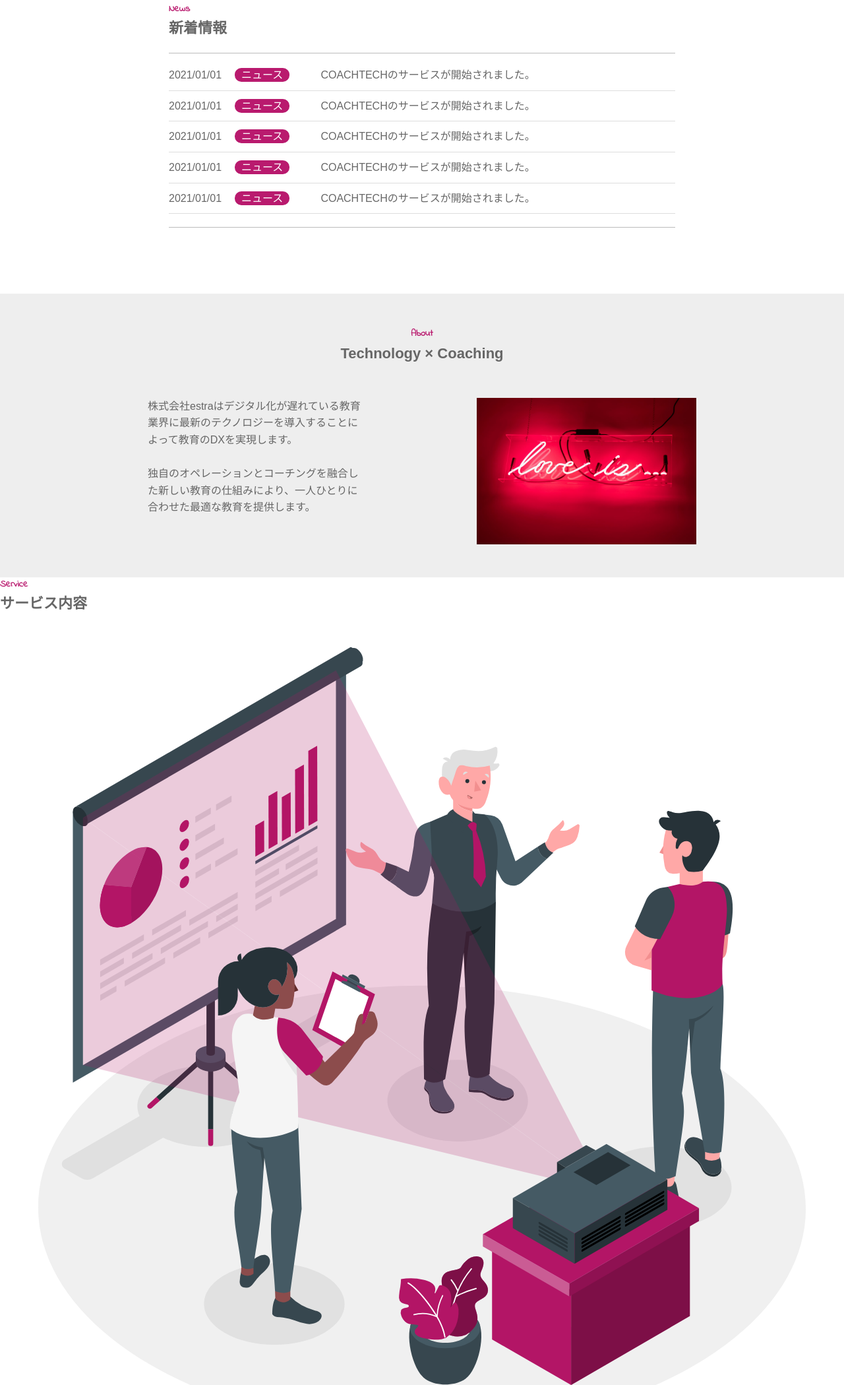
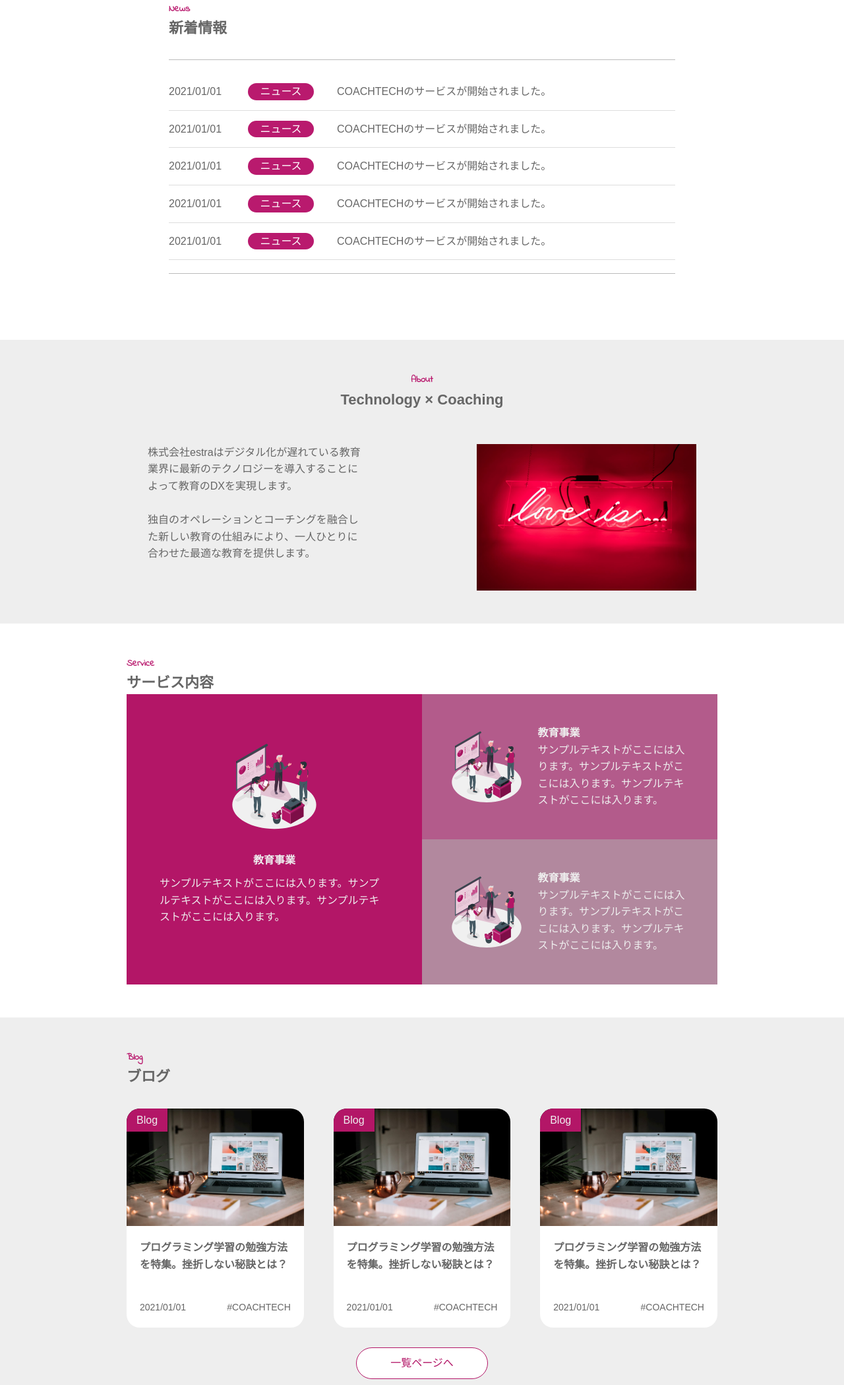
Before and after one commit to fulong-yuri18/coachtech, a plain HTML site: page 20210501_haruyama/index.html in a window 1280 px wide. Shown: the part 655-2754 px from the top of the page at 66% size. Drawn offline with Linux system fonts and the light colour scheme.

Commit message:
About以降を作成・フォルダ名を変更

```diff
--- a/202104XX_haruyama/css/style.css
+++ /dev/null
@@ -1,206 +0,0 @@
-/**
- *  Foundation
- * ========================== */
-
-/**
- *  Layout
- * ========================== */
-
-/* Header */
-.l-header{
-	justify-content: space-between;
-	align-items: center;
-	width: 100%;
-	padding: 0 30px;
-}
-
-/* Main */
-.l-main{
-	width: 100%;
-}
-
-/* Footer */
-.l-footer{
-	width: 100%;
-}
-
-/*  Object
- *  ========================== */
-
-/* Component ------------ */
-.c-h2{
-	font-size: 2.2rem;
-	font-weight: bold;
-}
-
-/* Project -------------- */
-
-/* ttlクラスbeforeフォント指定 */
-.p-news__ttl::before,
-.p-about__ttl::before,
-.p-service__ttl::before,
-.p-blog__ttl::before,
-.p-company__ttl::before{
-	display: block;
-	color:#B91A6E;
-	font-size: 1.4rem;
-	font-family: 'Indie Flower', cursive;
-}
-
-/* Header */
-
-.p-header__ttl a img{
-	width: 150px;
-}
-
-.p-header__nav{
-	padding: 20px 0;
-	width: 400px;
-}
-
-.p-header__nav ul{
-	justify-content: space-between;
-}
-
-/* FristView */
-
-.p-firstview{
-	padding: 100px 200px;
-	margin-bottom: 100px;
-	background: top right/60% url("../img/firstview.jpg") no-repeat;
-}
-
-.p-firstview__en--1, .p-firstview__en--2{
-	color:#B91A6E;
-	font-family: 'Indie Flower', cursive;
-	font-size: 6rem;
-	font-weight: bold;
-}
-
-.p-firstview__en--1 span{
-	color:#4FADB5;
-}
-
-.p-firstview__en--2{
-	padding-bottom: 20px;
-}
-
-.p-firstview__jpn{
-	color:#B91A6E;
-	font-size: 2rem;
-	font-weight: bold;
-}
-
-.p-firstview__jpn span{
-	color:#4FADB5;
-}
-
-.p-firstview__jpn::after{
-	display: block;
-	content: "Educational Technology Company\A estra inc since 2019";
-	font-size: 1.5rem;
-	font-weight: normal;
-	color: #666;
-	white-space: pre;
-}
-
-/* News */
-
-.p-news{
-	width: 60%;
-	padding-bottom: 100px;
-	margin: auto;
-}
-
-.p-news__ttl{
-	padding-bottom: 20px;
-	margin-bottom: 10px;
-	border-bottom: 1.5px solid #BBB;
-}
-
-.p-news__ttl::before{
-	content: 'News';
-}
-
-.p-news__list{
-	padding-bottom: 20px;
-	border-bottom: 1.5px solid #BBB;
-}
-
-.p-news__list dt{
-	width: 30%;
-	padding: 10px 0;
-	border-bottom: 1px solid #DDD;
-}
-
-.p-news__list dt::after{
-	margin-left: 20px;
-	padding: 2px 10px;
-	border-radius: 10px;
-	content: 'ニュース';
-	background: #B91A6E;
-	color: #FFF;
-}
-
-.p-news__list dd{
-	width: 70%;
-	padding: 10px 0;
-	border-bottom: 1px solid #DDD;
-}
-
-/* About */
-
-.p-about{
-	background-color: #EEE;
-	margin: auto;
-	padding-bottom: 50px;
-}
-
-.p-about__ttl{
-	text-align: center;
-	padding: 50px 0;
-}
-
-.p-about__ttl::before{
-	content: 'About';
-}
-
-.p-about__wrap{
-	margin: auto;
-	width: 65%;
-	justify-content: space-between;
-}
-
-.p-about__cont{
-	width: 40%;
-}
-
-.p-about__img{
-	width: 40%;
-}
-
-/* Service */
-
-.p-service__ttl::before{
-	content: 'Service';
-}
-
-/* Blog */
-
-.p-blog h2::before{
-	content: 'Blog';
-}
-
-/* Company */
-
-.p-company__ttl::before{
-	content: 'Company';
-}
-
-/* Footer */
-
-/* Utility -------------- */
-.u-flex{
-	display: flex;
-	flex-wrap: wrap;
-}
--- /dev/null
+++ b/20210501_haruyama/css/style.css
@@ -0,0 +1,461 @@
+/**
+ *  Foundation
+ * ========================== */
+
+/**
+ *  Layout
+ * ========================== */
+
+/* Header */
+.l-header{
+	justify-content: space-between;
+	align-items: center;
+	width: 100%;
+	padding: 0 30px;
+}
+
+/* Main */
+.l-main{
+	width: 100%;
+}
+
+/* Footer */
+.l-footer{
+	width: 100%;
+	padding: 20px 0;
+	background: #EEE;
+	text-align: center;
+}
+
+/*  Object
+ *  ========================== */
+
+/* Component ------------ */
+.c-h2{
+	font-size: 2.2rem;
+	font-weight: bold;
+}
+
+/* Project -------------- */
+
+/* ttlクラスbeforeフォント指定 */
+.p-news__ttl::before,
+.p-about__ttl::before,
+.p-service__ttl::before,
+.p-blog__ttl::before,
+.p-company__ttl::before{
+	display: block;
+	color:#B91A6E;
+	font-size: 1.4rem;
+	font-family: 'Indie Flower', cursive;
+}
+
+/* Header */
+
+.p-header__ttl a img{
+	width: 150px;
+}
+
+.p-header__nav{
+	padding: 20px 0;
+	width: 400px;
+}
+
+.p-header__nav ul{
+	justify-content: space-between;
+}
+
+/* FristView */
+
+.p-firstview{
+	padding: 100px 200px;
+	margin-bottom: 100px;
+	background-image: url("../img/firstview.jpg");
+	background-position: right;
+	background-repeat: no-repeat;
+	background-size: 60% auto;
+}
+
+.p-firstview__en--1, .p-firstview__en--2{
+	color:#B91A6E;
+	font-family: 'Indie Flower', cursive;
+	font-size: 6rem;
+	font-weight: bold;
+}
+
+.p-firstview__en--1 span{
+	color:#4FADB5;
+}
+
+.p-firstview__en--2{
+	padding-bottom: 20px;
+}
+
+.p-firstview__jpn{
+	color:#B91A6E;
+	font-size: 2rem;
+	font-weight: bold;
+}
+
+.p-firstview__jpn span{
+	color:#4FADB5;
+}
+
+.p-firstview__jpn::after{
+	display: block;
+	content: "Educational Technology Company\A estra inc since 2019";
+	font-size: 1.5rem;
+	font-weight: normal;
+	color: #666;
+	white-space: pre;
+}
+
+/* News */
+
+.p-news{
+	width: 60%;
+	padding-bottom: 100px;
+	margin: auto;
+}
+
+.p-news__ttl{
+	padding-bottom: 20px;
+	margin-bottom: 10px;
+}
+
+.p-news__wrapper{
+	padding: 20px 0;
+	border-top: 1.5px solid #BBB;
+	border-bottom: 1.5px solid #BBB;
+}
+
+.p-news__ttl::before{
+	content: 'News';
+}
+
+.p-news__list{
+	border-bottom: 1px solid #DDD;
+	padding: 10px 0;
+}
+
+.p-news__date{
+	width: 80px;
+	padding: 5px 0;
+}
+
+.p-news__tag{
+	width: 100px;
+	margin: 5px 5px 5px 40px;
+	border-radius: 20px;
+	background: #B91A6E;
+	color: #FFF;
+	text-align: center;
+}
+
+.p-news__cont{
+	padding: 5px 0 5px 30px;
+}
+
+/* About */
+
+.p-about{
+	background-color: #EEE;
+	margin: auto;
+	padding-bottom: 50px;
+}
+
+.p-about__ttl{
+	text-align: center;
+	padding: 50px 0;
+}
+
+.p-about__ttl::before{
+	content: 'About';
+}
+
+.p-about__wrap{
+	margin: auto;
+	width: 65%;
+	justify-content: space-between;
+}
+
+.p-about__cont{
+	width: 40%;
+}
+
+.p-about__img{
+	width: 40%;
+}
+
+/* Service */
+
+.p-service{
+	width: 70%;
+	padding: 50px 0;
+	margin: auto;
+}
+
+.p-service__ttl::before{
+	content: 'Service';
+}
+
+.p-service__wrap{
+	display: grid;
+	grid-template-rows: 220px 220px;
+	grid-template-columns: 1fr 1fr;
+}
+
+.p-service1{
+	grid-column: 1/2;
+	grid-row: 1/3;
+	height: 100%;
+	margin: auto;
+	padding: 50px;
+	background: #B31667;
+	color: #EEE;
+}
+
+.p-service1__img{
+	width: 40%;
+	margin: auto;
+}
+
+.p-service1__ttl{
+	padding: 10px 0;
+	text-align: center;
+}
+
+.p-service2{
+	grid-column: 2/3;
+	grid-row: 1/2;
+	height: 100%;
+	margin: auto;
+	padding: 30px;
+	background: #B35B8B;
+	color: #EEE;
+}
+
+.p-service2__img{
+	width: 30%;
+	margin: auto;
+}
+
+.p-service2__cont{
+	width: 60%;
+	margin: auto;
+}
+
+.p-service3{
+	grid-column: 2/3;
+	grid-row: 2/3;
+	height: 100%;
+	margin: auto;
+	padding: 30px;
+	background: #B2889E;
+	color: #EEE;
+}
+
+.p-service3__img{
+	width: 30%;
+	margin: auto;
+}
+
+.p-service3__cont{
+	width: 60%;
+	margin: auto;
+}
+
+/* Blog */
+
+.p-blog{
+	margin: auto;
+	padding: 50px 15%;
+	background-color: #EEE;
+}
+
+.p-blog__ttl{
+	padding-bottom: 30px;
+}
+
+.p-blog__ttl::before{
+	content: 'Blog';
+}
+
+.p-blog__cont{
+	justify-content: space-between;
+	/*width: 70%;*/
+	margin: auto;
+}
+
+.p-blog__card{
+	width: 30%;
+	border-radius: 20px;
+	background: #FFF;
+}
+
+.p-blog__tag{
+	position: absolute;
+	padding: 5px 15px;
+	border-radius: 20px 0 0 0;
+	background: #B31667;
+	color: #EEE;
+}
+
+.p-blog__img img{
+	border-radius: 20px 20px 0 0;
+}
+
+.p-blog__title{
+	padding: 20px;
+}
+
+.p-blog__detail{
+	justify-content: space-between;
+	padding: 20px;
+}
+
+.p-blog__time, .p-blog__lbl{
+	width: 50%;
+	font-size: 1.4rem;
+}
+
+.p-blog__lbl{
+	text-align: end;
+}
+
+.p-blog__btn{
+	padding-top: 30px;
+}
+
+.p-blog__btn a{
+	display: block;
+	width: 200px;
+	padding: 10px;
+	margin: auto;
+	border: 1px solid #B31667;
+	border-radius: 30px;
+	background: #FFF;
+	color: #B31667;
+	text-align: center;
+}
+
+/* Company */
+
+.p-company{
+	width: 60%;
+	padding: 100px 0;
+	margin: auto;
+}
+
+.p-company__ttl{
+	padding-bottom: 50px;
+}
+
+.p-company__ttl::before{
+	content: 'Company';
+}
+
+.p-company__tbl{
+	width: 100%;
+}
+
+.p-company__tbl th, .p-company__tbl td{
+	padding: 10px;
+	border:1px solid #BBB;
+}
+
+.p-company__tbl th{
+	width: 30%;
+	background: #EEE;
+	text-align: left;
+}
+
+.p-company__tbl td{
+	width: 70%;
+}
+
+/* Link */
+
+.p-link{
+	width: 100%;
+	justify-content: space-around;
+}
+
+.p-link1, .p-link2{
+	width: 50%;
+}
+
+.p-link1 a, .p-link2 a{
+	display: block;
+	padding: 150px 0;
+	text-align: center;
+	color: #EEE;
+	font-size: 2.6rem;
+	font-weight: bold;
+}
+
+.p-link1 a{
+	background: center/cover url("../img/recruit.png") no-repeat;
+}
+
+.p-link2 a{
+	background: center/cover url("../img/interview.png") no-repeat;
+}
+
+/* Contact */
+
+.p-contact{
+	padding: 100px 0;
+	text-align: center;
+}
+
+.p-contact__btn::before {
+  content: '';
+  position: absolute;
+  top: 30px;
+  left: 0;
+  right: 0;
+  width: 2px;
+  height: 40px;
+  margin: auto;
+  background-color: #B31667;
+}
+
+.p-contact__btn::after {
+  content: '';
+  position: absolute;
+  background: url(../img/mailicon.svg);
+  top: 115px;
+  left: 30px;
+  right: 0;
+  width: 30px;
+  height: 30px;
+  background-size: cover;
+  vertical-align: middle;
+  display: inline-block;
+}
+
+.p-contact__btn{
+	position: relative;
+  display: inline-block;
+	padding-top: 100px;
+	margin: auto;
+}
+
+.p-contact__btn a{
+	display: block;
+	width: 300px;
+	padding: 20px 0;
+	margin: auto;
+	border-radius: 35px;
+	background: linear-gradient(0.25turn, #FD1F8E, #B41764);
+	color: #EEE;
+	box-shadow: 0 10px #840050;
+}
+
+
+/* Utility -------------- */
+.u-flex{
+	display: flex;
+	flex-wrap: wrap;
+}
--- a/202104XX_haruyama/index.html
+++ b/20210501_haruyama/index.html
@@ -38,18 +38,33 @@
 		<!--news-->
 		<div class="p-news">
 			<h2 class="p-news__ttl c-h2">新着情報</h2>
-			<dl class="p-news__list u-flex">
-				<dt>2021/01/01</dt>
-				<dd>COACHTECHのサービスが開始されました。</dd>
-				<dt>2021/01/01</dt>
-				<dd>COACHTECHのサービスが開始されました。</dd>
-				<dt>2021/01/01</dt>
-				<dd>COACHTECHのサービスが開始されました。</dd>
-				<dt>2021/01/01</dt>
-				<dd>COACHTECHのサービスが開始されました。</dd>
-				<dt>2021/01/01</dt>
-				<dd>COACHTECHのサービスが開始されました。</dd>
-			</dl>
+			<div class="p-news__wrapper">
+				<div class="p-news__list u-flex">
+					<p class="p-news__date">2021/01/01</p>
+					<p class="p-news__tag">ニュース</p>
+					<p class="p-news__cont"><a href="#">COACHTECHのサービスが開始されました。</a></p>
+				</div>
+				<div class="p-news__list u-flex">
+					<p class="p-news__date">2021/01/01</p>
+					<p class="p-news__tag">ニュース</p>
+					<p class="p-news__cont"><a href="#">COACHTECHのサービスが開始されました。</a></p>
+				</div>
+				<div class="p-news__list u-flex">
+					<p class="p-news__date">2021/01/01</p>
+					<p class="p-news__tag">ニュース</p>
+					<p class="p-news__cont"><a href="#">COACHTECHのサービスが開始されました。</a></p>
+				</div>
+				<div class="p-news__list u-flex">
+					<p class="p-news__date">2021/01/01</p>
+					<p class="p-news__tag">ニュース</p>
+					<p class="p-news__cont"><a href="#">COACHTECHのサービスが開始されました。</a></p>
+				</div>
+				<div class="p-news__list u-flex">
+					<p class="p-news__date">2021/01/01</p>
+					<p class="p-news__tag">ニュース</p>
+					<p class="p-news__cont"><a href="#">COACHTECHのサービスが開始されました。</a></p>
+				</div>
+			</div>
 		</div>
 		<!--about-->
 		<div class="p-about">
@@ -63,20 +78,26 @@
 		<div class="p-service">
 			<h2 class="p-service__ttl c-h2">サービス内容</h2>
 			<div class="p-service__wrap">
-				<div class="p-service1">
+				<div class="p-service1 u-flex">
 					<div class="p-service1__img"><img src="img/service__first.svg" alt="サービス1"></div>
+					<div class="p-service1__cnt">
 						<h3 class="p-service1__ttl">教育事業</h3>
 						<p class="p-service1__text">サンプルテキストがここには入ります。サンプルテキストがここには入ります。サンプルテキストがここには入ります。</p>
 					</div>
-				<div class="p-service2">
-					<div class="p-service2__img"><img src="img/service__second.svg" alt="サービス2"></div>
+				</div>
+				<div class="p-service2 u-flex">
+					<div class="p-service2__img"><img src="img/service__first.svg" alt="サービス2"></div>
+					<div class="p-service2__cont">
 						<h3 class="p-service2__ttl">教育事業</h3>
 						<p class="p-service2__text">サンプルテキストがここには入ります。サンプルテキストがここには入ります。サンプルテキストがここには入ります。</p>
 					</div>
-				<div class="p-service3">
-					<div class="p-service3__img"><img src="img/service__third.svg" alt="サービス3"></div>
+				</div>
+				<div class="p-service3 u-flex">
+					<div class="p-service3__img"><img src="img/service__first.svg" alt="サービス3"></div>
+					<div class="p-service3__cont">
 						<h3 class="p-service3__ttl">教育事業</h3>
 						<p class="p-service3__text">サンプルテキストがここには入ります。サンプルテキストがここには入ります。サンプルテキストがここには入ります。</p>
+					</div>
 				</div>
 			</div>
 		</div>
@@ -84,37 +105,37 @@
 		<div class="p-blog">
 			<h2 class="p-blog__ttl c-h2">ブログ</h2>
 			<div class="p-blog__cont u-flex">
-				<div class="c-blog__card">
+				<div class="p-blog__card">
 					<p class="p-blog__tag">Blog</p>
 					<div class="p-blog__img"><img src="img/blog__first.jpg" alt="ブログ1"></div>
-					<h3 class="p-blog__title">プログラミング学習の勉強方法を特集。挫折しない秘訣とは？</h3>
+					<h3 class="p-blog__title"><a href="#">プログラミング学習の勉強方法を特集。挫折しない秘訣とは？</a></h3>
 					<div class="p-blog__detail u-flex">
 						<div class="p-blog__time">
 							<time>2021/01/01</time>
 						</div>
-						<p class="p-blog__tag">#COACHTECH</p>
+						<p class="p-blog__lbl">#COACHTECH</p>
 					</div>
 				</div>
-				<div class="c-blog__card">
+				<div class="p-blog__card">
 					<p class="p-blog__tag">Blog</p>
-					<div class="p-blog__img"><img src="img/blog__second.jpg" alt="ブログ2"></div>
-					<h3 class="p-blog__title">プログラミング学習の勉強方法を特集。挫折しない秘訣とは？</h3>
+					<div class="p-blog__img"><img src="img/blog__first.jpg" alt="ブログ2"></div>
+					<h3 class="p-blog__title"><a href="#">プログラミング学習の勉強方法を特集。挫折しない秘訣とは？</a></h3>
 					<div class="p-blog__detail u-flex">
 						<div class="p-blog__time">
 							<time>2021/01/01</time>
 						</div>
-						<p class="p-blog__tag">#COACHTECH</p>
+						<p class="p-blog__lbl">#COACHTECH</p>
 					</div>
 				</div>
-				<div class="c-blog__card">
+				<div class="p-blog__card">
 					<p class="p-blog__tag">Blog</p>
-					<div class="p-blog__img"><img src="img/blog__third.jpg" alt="ブログ3"></div>
-					<h3 class="p-blog__title">プログラミング学習の勉強方法を特集。挫折しない秘訣とは？</h3>
+					<div class="p-blog__img"><img src="img/blog__first.jpg" alt="ブログ3"></div>
+					<h3 class="p-blog__title"><a href="#">プログラミング学習の勉強方法を特集。挫折しない秘訣とは？</a></h3>
 					<div class="p-blog__detail u-flex">
 						<div class="p-blog__time">
 							<time>2021/01/01</time>
 						</div>
-						<p class="p-blog__tag">#COACHTECH</p>
+						<p class="p-blog__lbl">#COACHTECH</p>
 					</div>
 				</div>
 			</div>
```
Also changed, not shown: 20210501_haruyama/css/base.css (renamed from 202104XX_haruyama/css/base.css), 20210501_haruyama/css/reset.css (renamed from 202104XX_haruyama/css/reset.css), 20210501_haruyama/img/about.jpg (renamed from 202104XX_haruyama/img/about.jpg), 20210501_haruyama/img/blog__first.jpg (renamed from 202104XX_haruyama/img/blog__first.jpg), 20210501_haruyama/img/blog__second.jpg (renamed from 202104XX_haruyama/img/blog__second.jpg), 20210501_haruyama/img/blog__third.jpg (renamed from 202104XX_haruyama/img/blog__third.jpg), 20210501_haruyama/img/estra_logo.png (renamed from 202104XX_haruyama/img/estra_logo.png), 20210501_haruyama/img/firstview.jpg (renamed from 202104XX_haruyama/img/firstview.jpg), 20210501_haruyama/img/interview.png (renamed from 202104XX_haruyama/img/interview.png), 20210501_haruyama/img/mailicon.svg (renamed from 202104XX_haruyama/img/mailicon.svg), 20210501_haruyama/img/recruit.png (renamed from 202104XX_haruyama/img/recruit.png), 20210501_haruyama/img/service__first.svg (renamed from 202104XX_haruyama/img/service__first.svg), 20210501_haruyama/img/service__second.svg (renamed from 202104XX_haruyama/img/service__second.svg), 20210501_haruyama/img/service__third.svg (renamed from 202104XX_haruyama/img/service__third.svg). Lines whose indentation alone changed are shown as unchanged.
